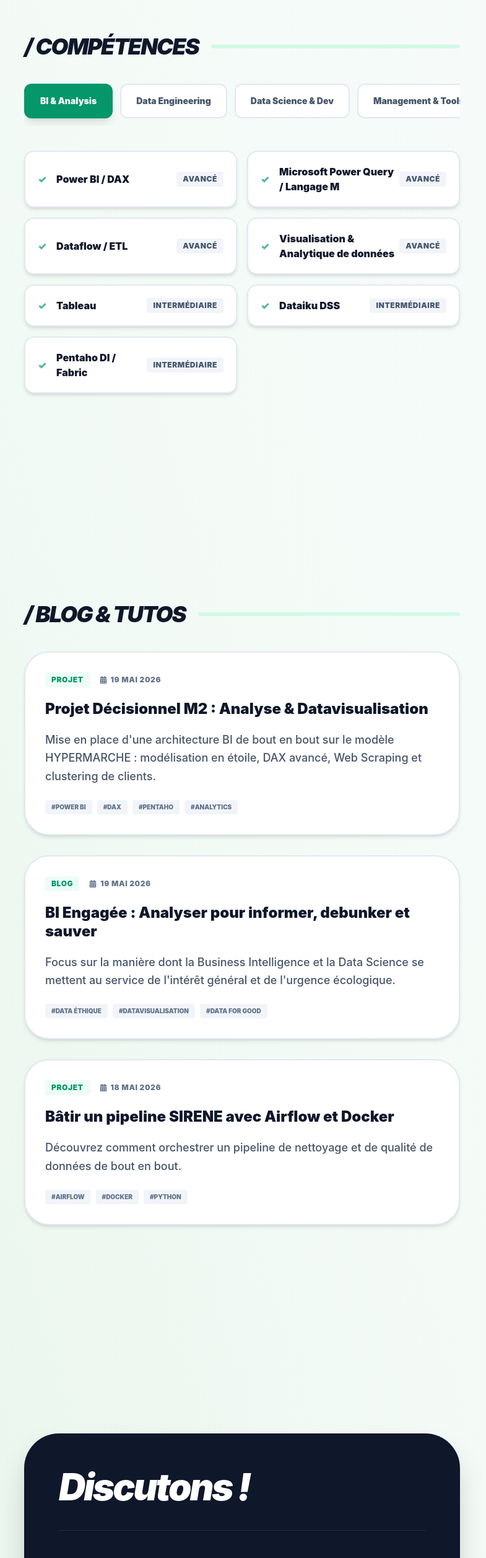
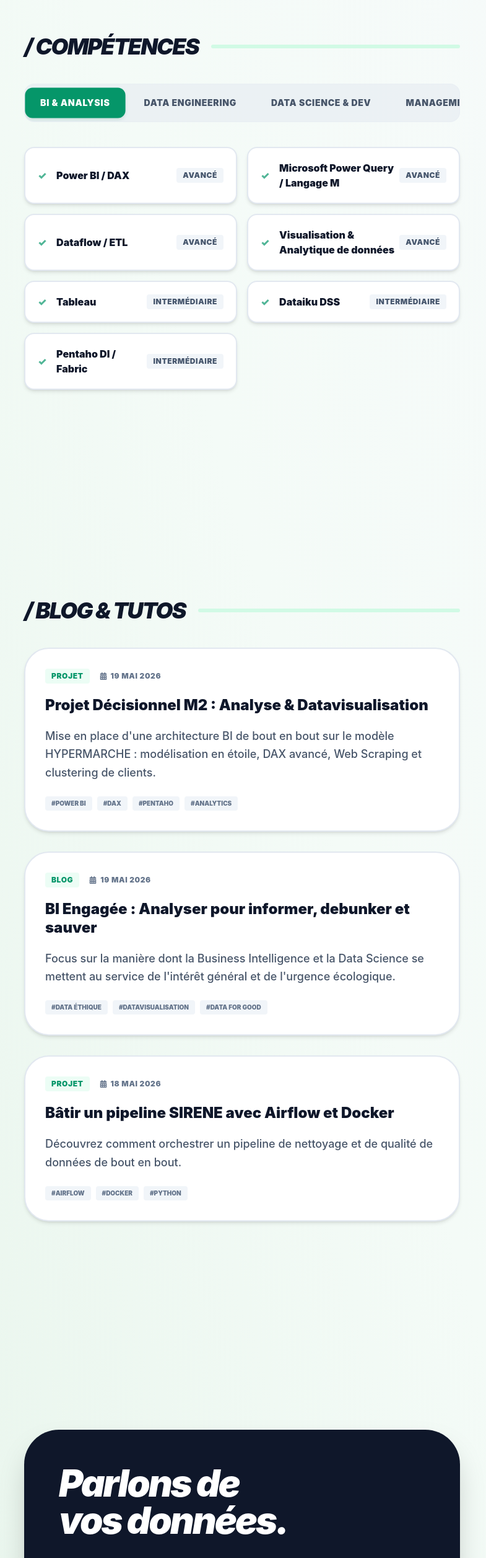
Before and after one commit to CamilleLV/portfolio-camille-laverie, a React (Vite) app: page / in a window 1280 px wide. Shown: the part 1300-3814 px from the top of the page at 62% size, without its empty margins (249-1034 px from the left). Built offline with nearby package versions, Linux system fonts and the light colour scheme; the HTML template or start-up script is replaced by a standard one.

Commit message:
Fix : Le slider des compétences n'etait pas propre

```diff
--- a/src/App.jsx
+++ b/src/App.jsx
@@ -117,22 +117,23 @@ function App() {
               </div>
             </section>
 
-            {/* 🌟 SKILLS SECTION — PADDINGS ET COMPOSANTS AGRANDIS */}
+            {/* 🌟 SKILLS SECTION — RETRAVAIL DU SLIDER DES CATÉGORIES */}
             <section id="skills" className="space-y-10">
               <div className="flex items-center gap-5">
                 <h2 className="text-3xl md:text-4xl font-black tracking-tighter uppercase italic text-[#0F172A]">/ Compétences</h2>
                 <div className="h-1.5 flex-1 bg-[#D1FAE5] rounded-full"></div>
               </div>
 
-              <div className="flex overflow-x-auto gap-3 pb-3 no-scrollbar">
+              {/* 💅 LE NOUVEAU SLIDER : Fond pills discret, défilement fluide sans aucune barre système visible */}
+              <div className="flex overflow-x-auto gap-2 p-1.5 bg-[#E2E8F0]/50 rounded-2xl border border-[#E2E8F0]/30 scrollbar-none snap-x snap-mandatory">
                 {portfolioData.skillCategories.map(cat => (
                   <button
                     key={cat.id}
                     onClick={() => setActiveSkillCat(cat.id)}
-                    className={`px-6 py-4 rounded-xl font-black text-sm border-2 transition-all shrink-0 ${
+                    className={`px-6 py-3.5 rounded-xl font-black text-xs md:text-sm uppercase tracking-wider transition-all shrink-0 snap-start active:scale-95 duration-200 ${
                       activeSkillCat === cat.id
-                        ? 'bg-[#059669] border-[#059669] text-white shadow-lg'
-                        : 'bg-white border-[#E2E8F0] text-[#475569] hover:border-[#059669]'
+                        ? 'bg-[#059669] text-white shadow-md shadow-emerald-800/10 scale-[1.02]'
+                        : 'bg-transparent text-[#475569] hover:text-[#059669] hover:bg-white/40'
                     }`}
                   >
                     {cat.label}
@@ -319,7 +320,7 @@ function App() {
         <section id="contact" className="pt-12">
           <div className="bg-[#0F172A] rounded-[3.5rem] p-10 md:p-14 text-white space-y-10 shadow-2xl relative overflow-hidden">
             <h2 className="text-5xl md:text-6xl font-black tracking-tighter italic leading-none">
-              Discutons !
+              Parlons de <br/> vos données.
             </h2>
             <div className="flex flex-col lg:flex-row gap-8 items-start justify-between border-t border-white/10 pt-10 text-base md:text-lg font-bold">
               <a
--- a/src/portfolioData.json
+++ b/src/portfolioData.json
@@ -4,7 +4,7 @@
     "role": "Data Professional",
     "description": "Data Enjoyer, 3 years Data Manager Assistant at Cyclable! Seeking V.I.E Opportunities.",
     "email": "camille.laverie@gmail.com",
-    "linkedin": "https://linkedin.com/in/camillelaverie",
+    "linkedin": "https://linkedin.com/in/camille-laverie",
     "github": "https://github.com/CamilleLV"
   },
   "skillCategories": [
```
